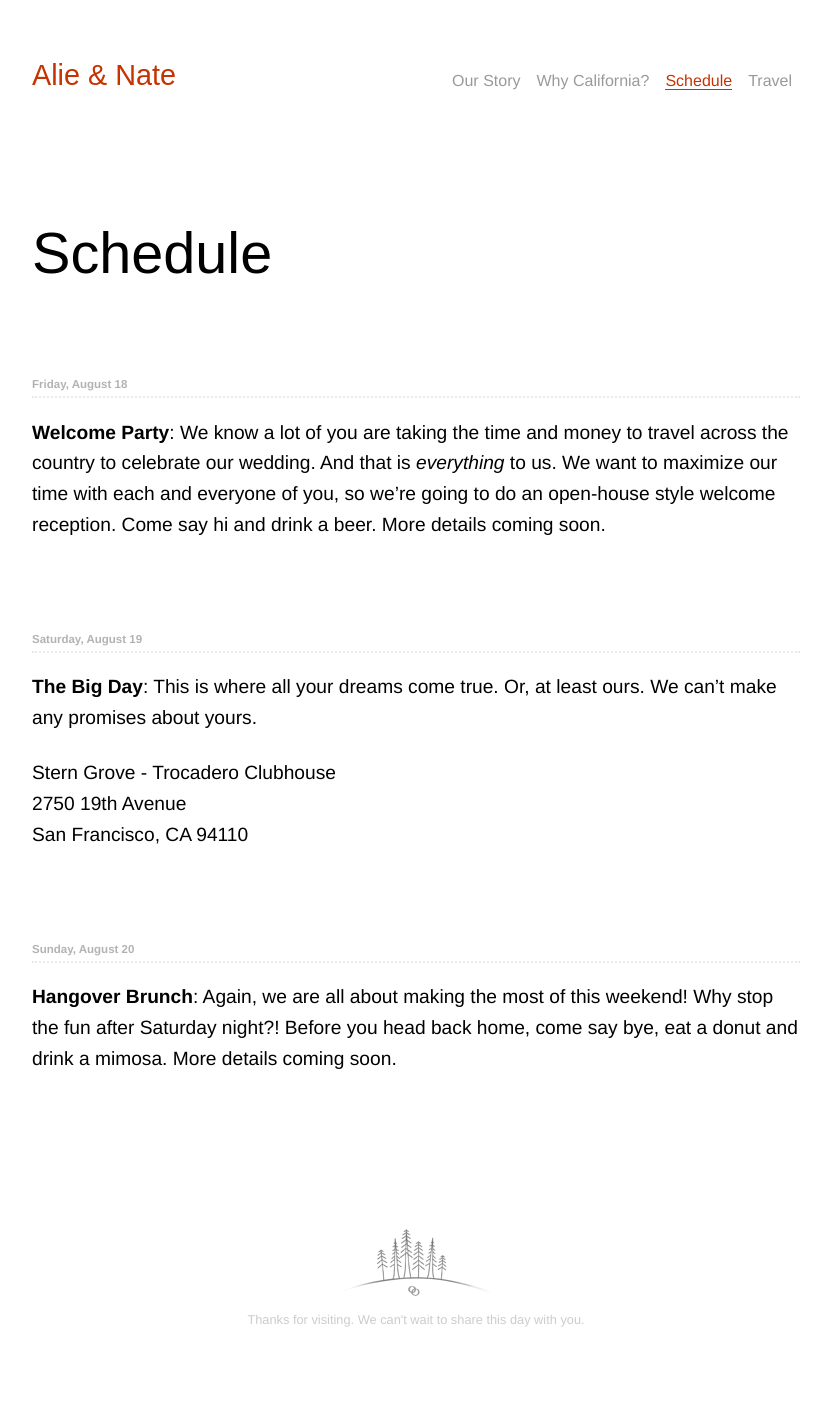
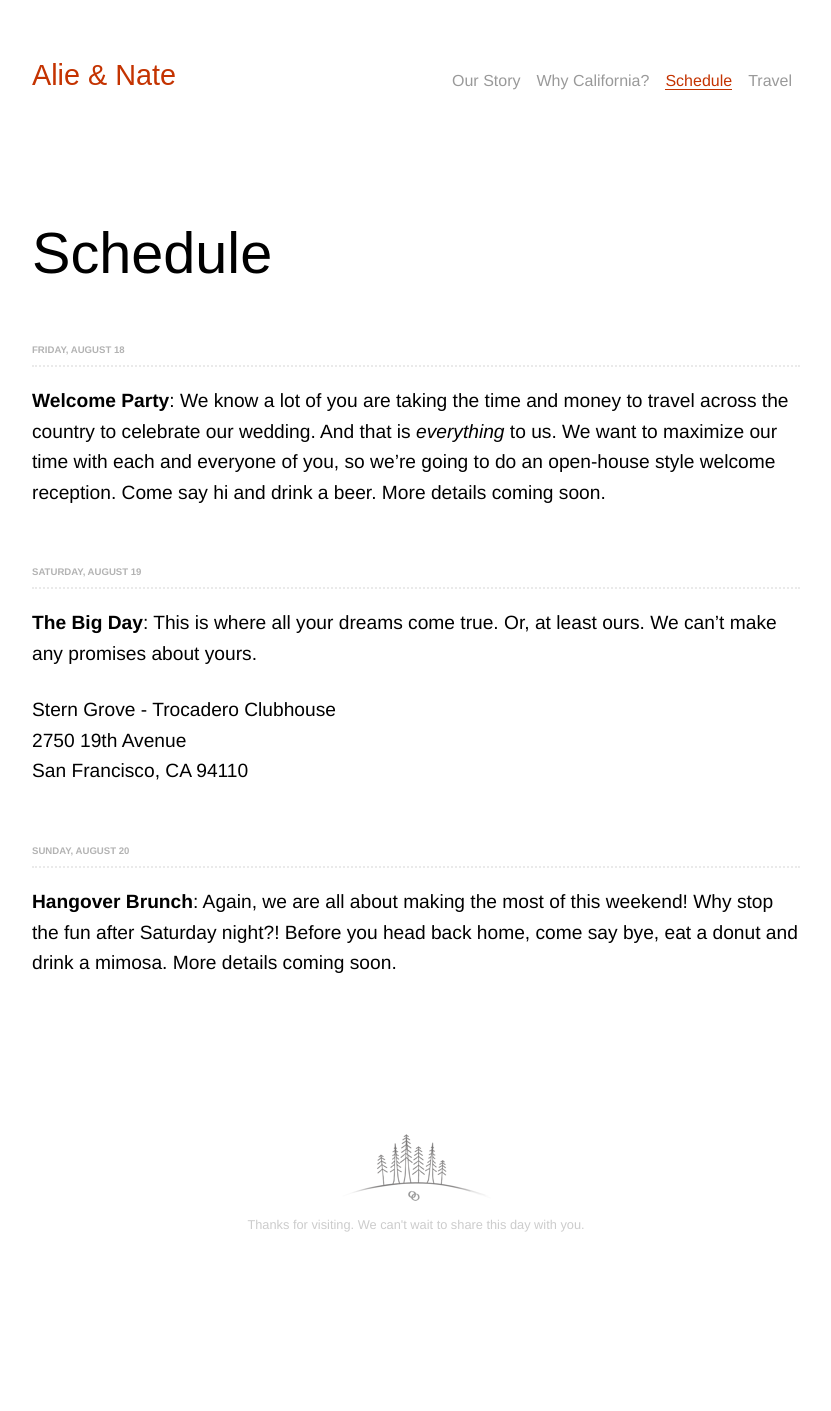
Before and after one commit to nkadlac/alieplusnate.com, a Jekyll site: the page built from schedule.md, in a window 1280 px wide. Shown: the whole page, without its empty margins (224-1055 px from the left). Built offline with Jekyll 4.4.1, drawn with Linux system fonts in a browser that asks for light colours; some web fonts are replaced; after the commit the page ends 1316 px from its top, so only the background shows below that.

Commit message:
added new h2 styles

```diff
--- a/assets/main.scss
+++ b/assets/main.scss
@@ -253,14 +253,17 @@ article.post {
 }
 
 .post-content h2 {
-  font-size: .6em;
+  font-size: .5em;
   font-weight: bold;
-  text-transform: capitalize;
+  text-transform: uppercase;
   color: rgba(0,0,0,.3);
   // margin-bottom: 30px;
-  padding-bottom: 5px;
-  margin-top: 8em;
+  padding-bottom: 10px;
+  margin-top: 3em;
   border-bottom: 2px dotted #eaeaea;
+  @media(min-width: $med) {
+    margin-top: 6em;
+  }
 
   // width: auto;
 }
```
